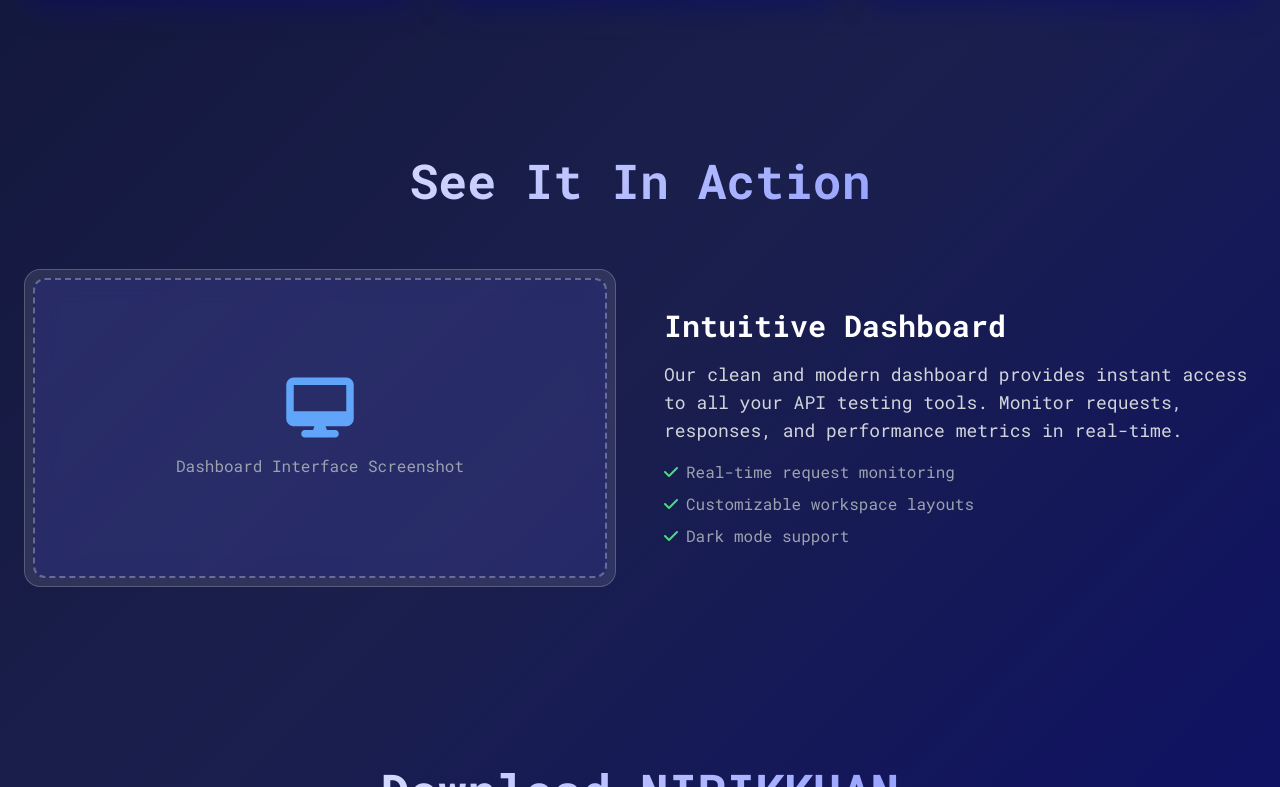
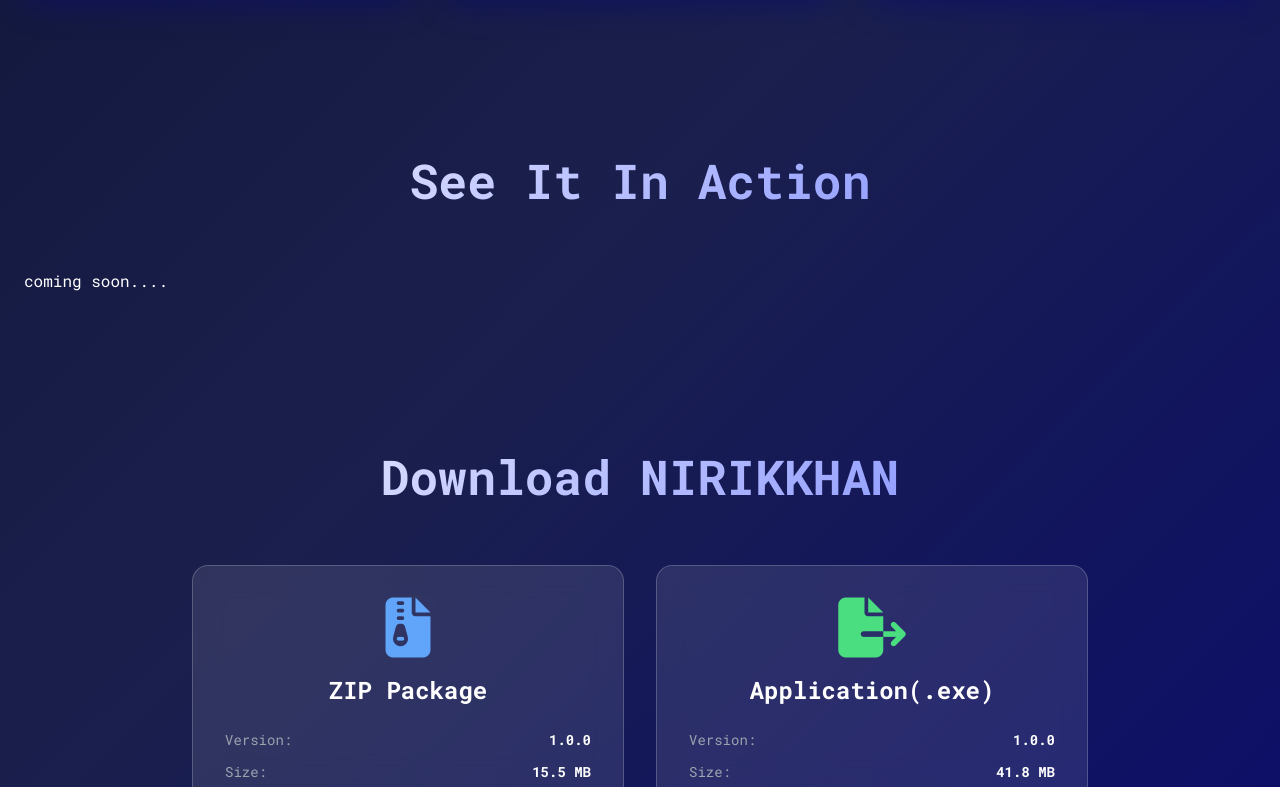
Before and after one commit to Gourab2005/Nirikkhan, a plain HTML site: page index.html in a window 1280 px wide. Shown: the part 1575-2362 px from the top of the page. Drawn offline with nearby package versions, Linux system fonts and the light colour scheme; a web font is replaced by a local one.

Commit message:
Update index.html

```diff
--- a/index.html
+++ b/index.html
@@ -242,9 +242,9 @@
     <section id="screenshots" class="py-20 px-6">
         <div class="container mx-auto">
             <h2 class="text-5xl font-bold text-center mb-16 gradient-text">See It In Action</h2>
-
+            coming soon....
             <!-- Screenshot 1 - Left -->
-            <div class="flex flex-col md:flex-row items-center gap-12 mb-5">
+            <!-- <div class="flex flex-col md:flex-row items-center gap-12 mb-5">
                 <div class="md:w-1/2">
                     <div class="glass-strong rounded-2xl p-2">
                         <div class="screenshot-placeholder rounded-xl">
@@ -266,7 +266,7 @@
                         <li><i class="fas fa-check text-green-400 mr-2"></i>Dark mode support</li>
                     </ul>
                 </div>
-            </div>
+            </div> -->
 
             <!-- Screenshot 2 - Right -->
             <!-- <div class="flex flex-col md:flex-row-reverse items-center gap-12 mb-20">
@@ -668,4 +668,5 @@
         });
     </script>
 </body>
+
 </html>
```
